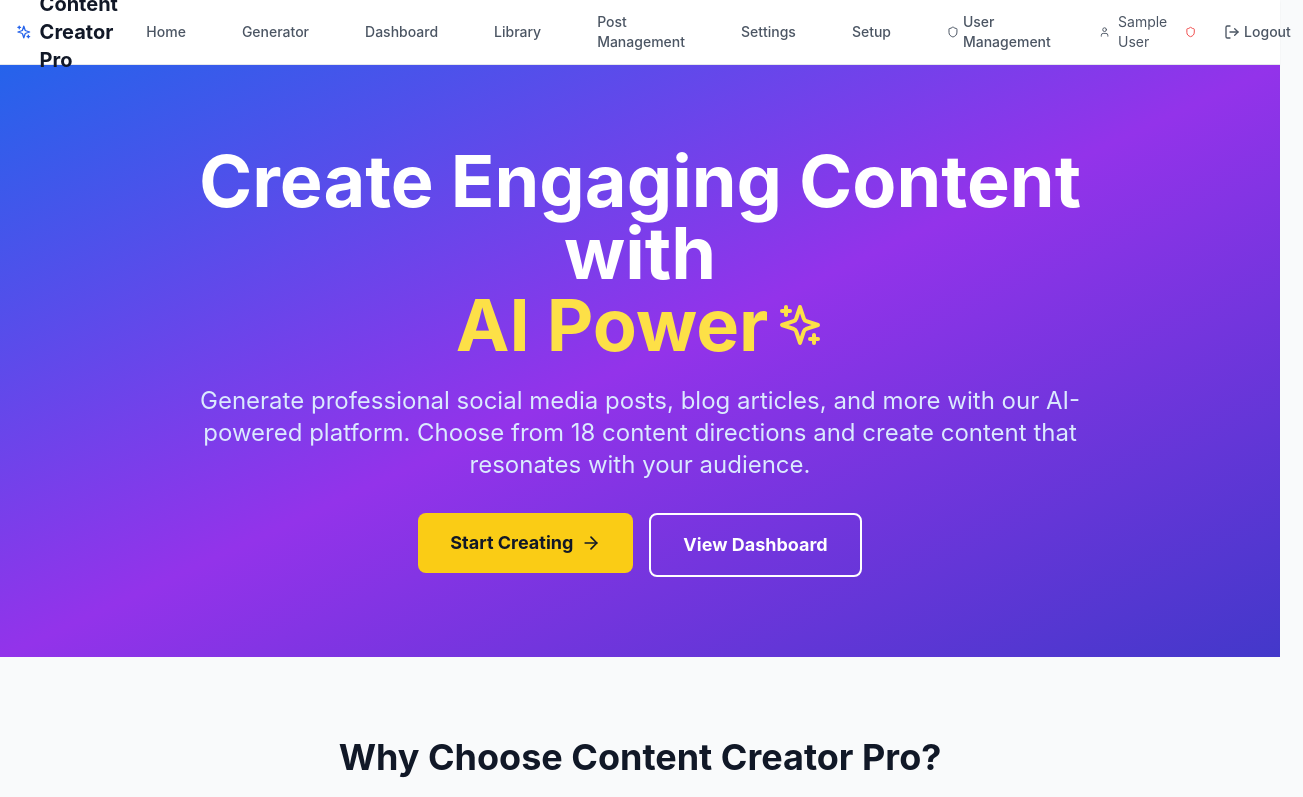
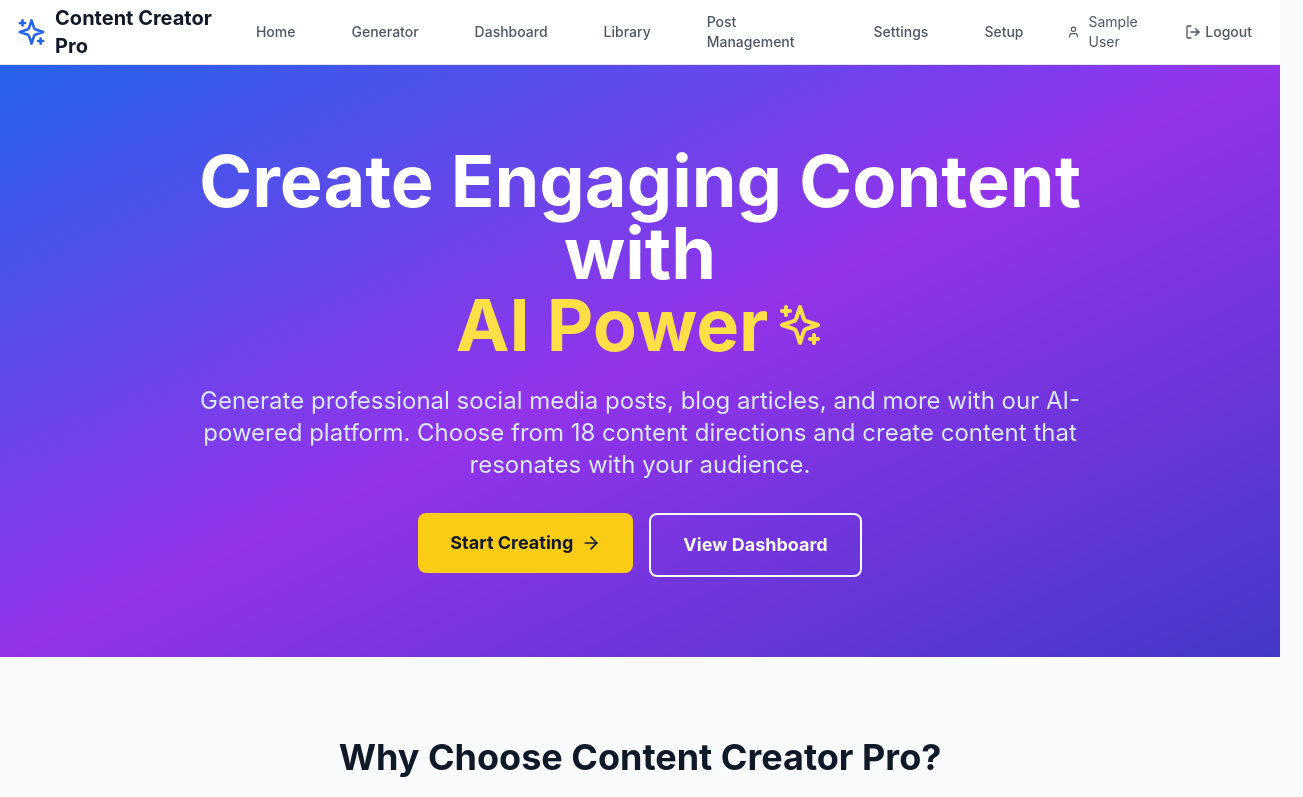
Before and after one commit to prisken/content, a Next.js app in the folder frontend/: page / in a window 1280 px wide. Shown: the top 797 px of the page, 1303 px wide, since content can reach past the window. Built offline with nearby package versions, Linux system fonts and the light colour scheme; sample sign-in values are in the browser's storage.

Commit message:
🔧 Temporary fix - Remove role field and use email for admin detection

```diff
--- a/frontend/components/Layout.js
+++ b/frontend/components/Layout.js
@@ -25,7 +25,7 @@ export default function Layout({ children }) {
       ]
 
       // Add admin menu for admin users
-      if (user?.role === 'admin') {
+      if (user?.email === 'admin@contentcreator.com') {
         userNav.push({ name: 'User Management', href: '/admin/users', icon: Shield })
       }
 
@@ -72,7 +72,7 @@ export default function Layout({ children }) {
                   <div className="flex items-center space-x-2 text-sm text-gray-600">
                     <User className="w-4 h-4" />
                     <span>{user?.name || user?.email}</span>
-                    {user?.role === 'admin' && (
+                    {user?.email === 'admin@contentcreator.com' && (
                       <Shield className="w-4 h-4 text-red-500" title="Admin" />
                     )}
                   </div>
@@ -124,7 +124,7 @@ export default function Layout({ children }) {
                     <div className="flex items-center space-x-2 px-3 py-2 text-sm text-gray-600">
                       <User className="w-4 h-4" />
                       <span>{user?.name || user?.email}</span>
-                      {user?.role === 'admin' && (
+                      {user?.email === 'admin@contentcreator.com' && (
                         <Shield className="w-4 h-4 text-red-500" title="Admin" />
                       )}
                     </div>
```
Also changed, not shown: 1 other file (tests, documents, lock files or other folders).
